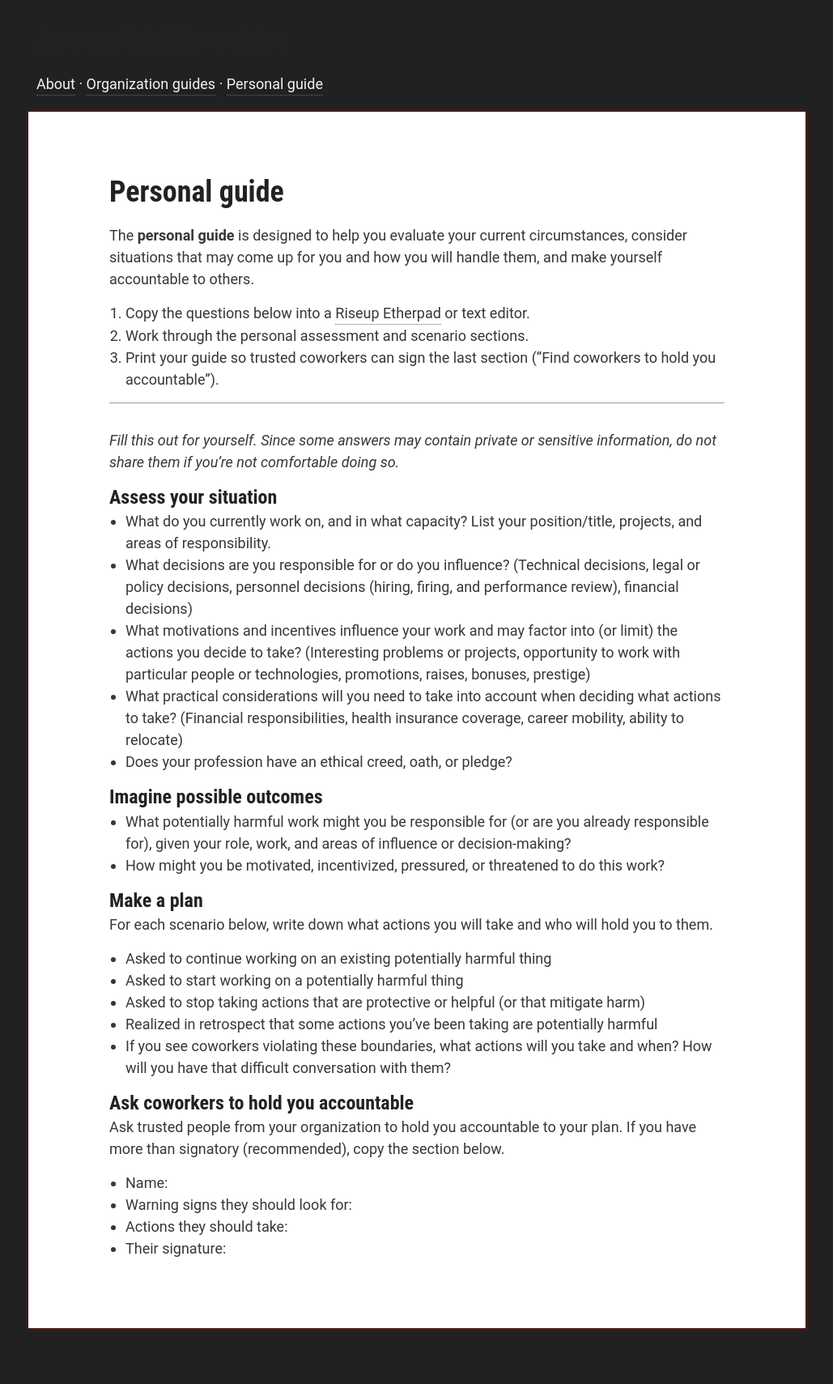
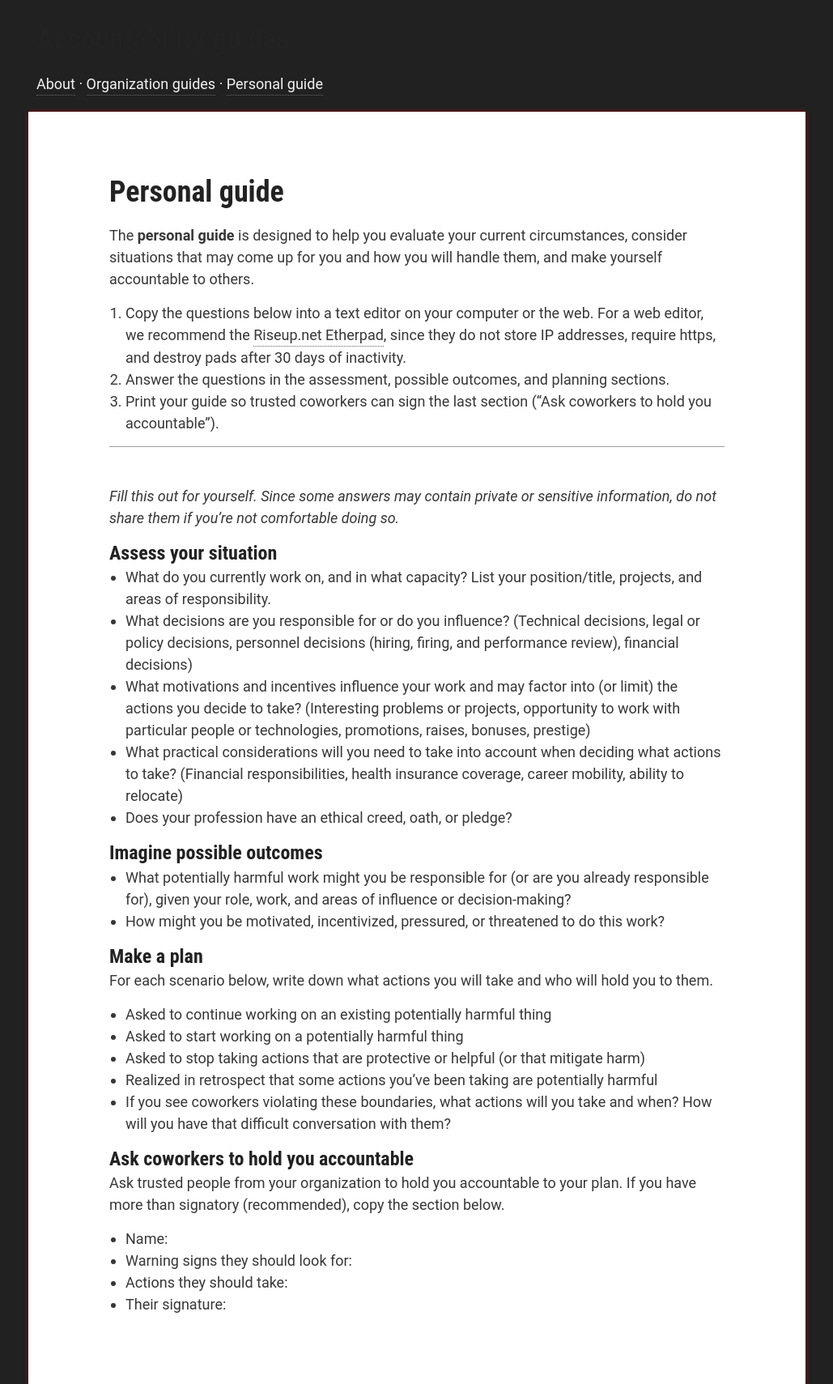
Before and after one commit to accountability-guides/accountability-guides.github.io, a Jekyll site: the page built from personal-guide.md, in a window 1280 px wide. Shown: the whole page at 81% size, without its empty margins (125-1154 px from the left). Built offline with Jekyll 4.4.1, drawn with Linux system fonts in a browser that asks for light colours; grey boxes are pictures that could not be loaded.

Commit message:
more better words

```diff
--- a/_data/general.yml
+++ b/_data/general.yml
@@ -11,12 +11,11 @@ about-personal-guide-link: |
   The **[personal guide](https://accountability-guides.github.io/personal-guide)** is designed to help you evaluate your current circumstances, consider situations that may come up for you and how you will handle them, and make yourself accountable to others.
 
 using-org-guides: |
-  1. Find the organization guide that most closely matches your organization.
-  2. Gather a group of trusted coworkers to work through the guide together.
-  3. Copy the questions below into a [Riseup Etherpad](https://pad.riseup.net) or other safe space for collaborative writing.
-  4. Work through the questions together.
+  1. Meet with a group of trusted coworkers who share your concerns. Some have chosen to make their names public on [neveragain.tech](http://neveragain.tech).
+  3. Copy the questions below into a safe space for collaborative writing. We recommend the [Riseup.net Etherpad](https://pad.riseup.net), since they do not store IP addresses, require https, and destroy pads after 30 days of inactivity.
+  4. Discuss the questions and write down answers in your shared document.
 
 using-personal-guide: |
-  1. Copy the questions below into a [Riseup Etherpad](https://pad.riseup.net) or text editor.
-  2. Work through the personal assessment and scenario sections.
-  3. Print your guide so trusted coworkers can sign the last section ("Find coworkers to hold you accountable").
+  1. Copy the questions below into a text editor on your computer or the web. For a web editor, we recommend the [Riseup.net Etherpad](https://pad.riseup.net), since they do not store IP addresses, require https, and destroy pads after 30 days of inactivity.
+  2. Answer the questions in the assessment, possible outcomes, and planning sections.
+  3. Print your guide so trusted coworkers can sign the last section ("Ask coworkers to hold you accountable").
--- a/personal-guide.md
+++ b/personal-guide.md
@@ -7,9 +7,9 @@ layout: page
 
 {{ site.data.general.using-personal-guide }}
 
-
 <hr />
 <br />
+
 *Fill this out for yourself. Since some answers may contain private or sensitive information, do not share them if you're not comfortable doing so.*
 
 ### Assess your situation
```
Also changed, not shown: _organization-guides/basic.md (+3 -0 lines).
